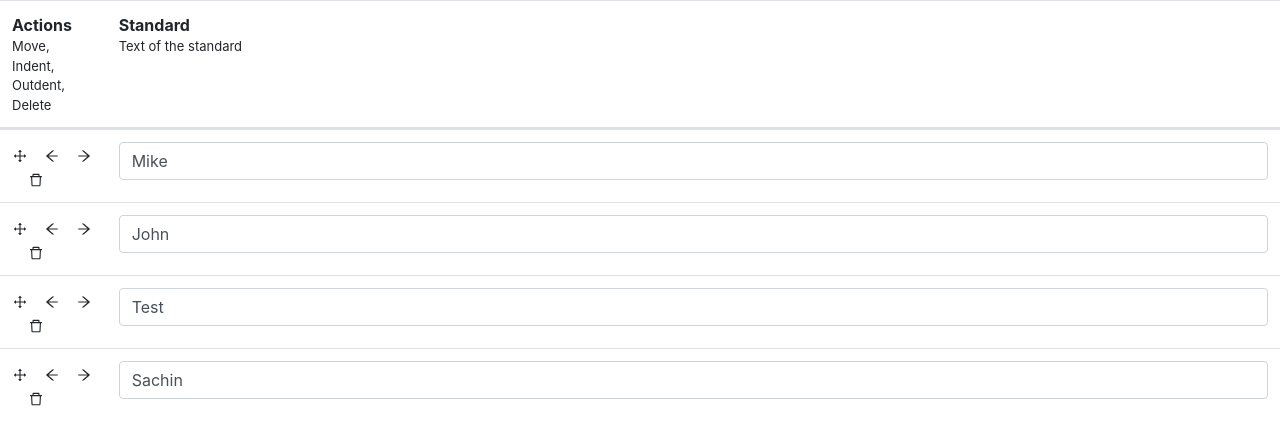
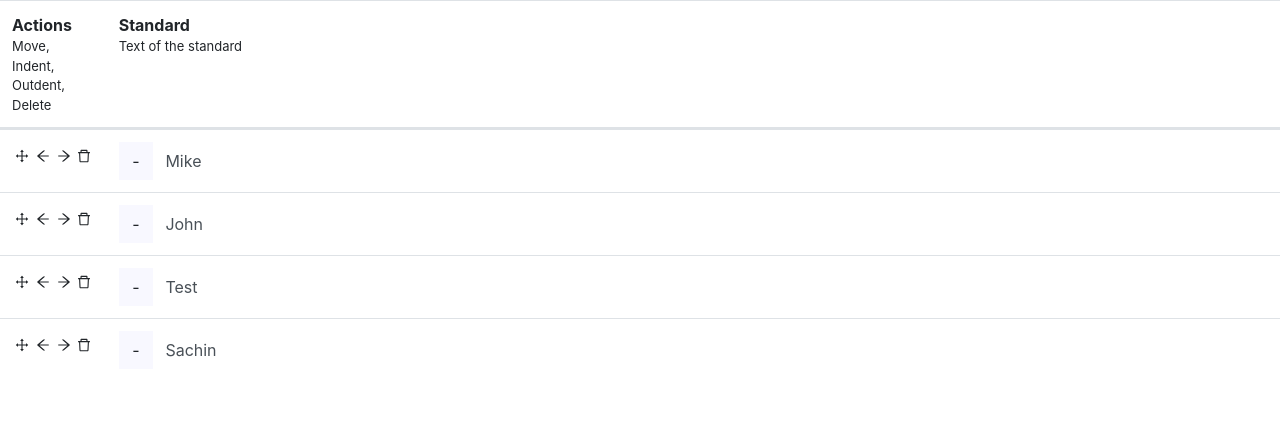
Before and after one commit to 5achinJani/table-dnd-tree, a React (Create React App) app: page / in a window 1280 px wide. Shown: the top 444 px of the page. Built offline with nearby package versions, Linux system fonts and the light colour scheme.

Commit message:
CSS updates and other stuff.

```diff
--- a/src/containers/TableContainer.tsx
+++ b/src/containers/TableContainer.tsx
@@ -1,8 +1,9 @@
-import React, { useState, Fragment } from "react";
+import React, { useState, Fragment, useEffect } from "react";
 import { IData } from "../types";
 import { Table, Row } from "../components/react-bootstrap";
 import { DragDropContext, Droppable, Draggable } from "react-beautiful-dnd";
 import { IDataRow } from "../types";
+import { moveArrayElements } from "../utils";
 
 import {
   AiOutlineDrag,
@@ -40,13 +41,50 @@ export const TableContainer = () => {
 
   useMount(() => {});
 
+  useEffect(() => {
+    console.log("on state(data) update");
+    console.log(data);
+  }, [data]);
+
   const onChange = ({ index, value }: { index: number; value: string }) => {
     const cloned_data = [...data];
     cloned_data[index].body = value;
     setData(cloned_data);
   };
 
-  const onDragEnd = () => {};
+  const onDelete = ({ index }: { index: number }) => {};
+
+  const onIndent = ({ index }: { index: number }) => {
+    const cloned_data = [...data];
+    cloned_data[index].indent = cloned_data[index].indent + 1;
+    setData(cloned_data);
+  };
+
+  const onOutdent = ({ index }: { index: number }) => {
+    if (data[index].indent == 0) {
+      return;
+    }
+
+    const cloned_data = [...data];
+    cloned_data[index].indent = cloned_data[index].indent - 1;
+    setData(cloned_data);
+  };
+
+  const onDragEnd = (result: {
+    source: { index: number };
+    destination: { index: number };
+  }) => {
+    if (!result.destination) {
+      return;
+    }
+
+    // const updated_array = moveArrayElements({
+    //   array: data,
+    //   source_from_index: 0,
+    //   source_to_index: 0,
+    //   target_index: 0,
+    // });
+  };
 
   return (
     <Fragment>
@@ -95,34 +133,68 @@ export const TableContainer = () => {
                           className="d-flex"
                         >
                           <td className="col-1">
-                            <span {...provided.dragHandleProps}>
+                            <div className="d-flex justify-content-around align-items-center">
+                              <div className="" {...provided.dragHandleProps}>
                                 <AiOutlineDrag title="Move" />
-                            </span>
-                            <AiOutlineArrowLeft
+                              </div>
+
+                              <div
+                                className=""
+                                role="button"
                                 title="Outdent"
-                              className="ml-3"
-                              style={{ cursor: "pointer" }}
-                            />
-                            <AiOutlineArrowRight
+                                onClick={() => {
+                                  onOutdent({ index });
+                                }}
+                              >
+                                <AiOutlineArrowLeft />
+                              </div>
+
+                              <div
+                                className=""
+                                role="button"
                                 title="Indent"
-                              className="ml-3"
-                              style={{ cursor: "pointer" }}
-                            />
-                            <AiOutlineDelete
+                                onClick={() => {
+                                  onIndent({ index });
+                                }}
+                              >
+                                <AiOutlineArrowRight />
+                              </div>
+
+                              <div
+                                className=""
+                                role="button"
                                 title="Delete"
-                              className="ml-3"
-                              style={{ cursor: "pointer" }}
-                            />
+                                onClick={() => {}}
+                              >
+                                <AiOutlineDelete />
+                              </div>
+                            </div>
                           </td>
+
                           <td className="col-11">
+                            <div className="h-100 w-25 d-flex justify-content-around align-items-center">
+                              <div
+                                className="h-100 d-flex justify-content-center align-items-center"
+                                style={{
+                                  width: "40px",
+                                  backgroundColor: "ghostwhite",
+                                }}
+                              >
+                                -
+                              </div>
                               <input
                                 type="text"
                                 className="form-control"
+                                style={{ border: "none" }}
                                 value={row.body}
                                 onChange={(event) => {
-                                onChange({ index, value: event.target.value });
+                                  onChange({
+                                    index,
+                                    value: event.target.value,
+                                  });
                                 }}
                               />
+                            </div>
                           </td>
                         </tr>
                       )}
--- a/src/utils/index.ts
+++ b/src/utils/index.ts
@@ -1,3 +1,5 @@
+import { IData } from "../types";
+
 type IMoveArrayItemsParams = {
   array: any[];
   /**
```
Lines whose indentation alone changed are shown as unchanged.
